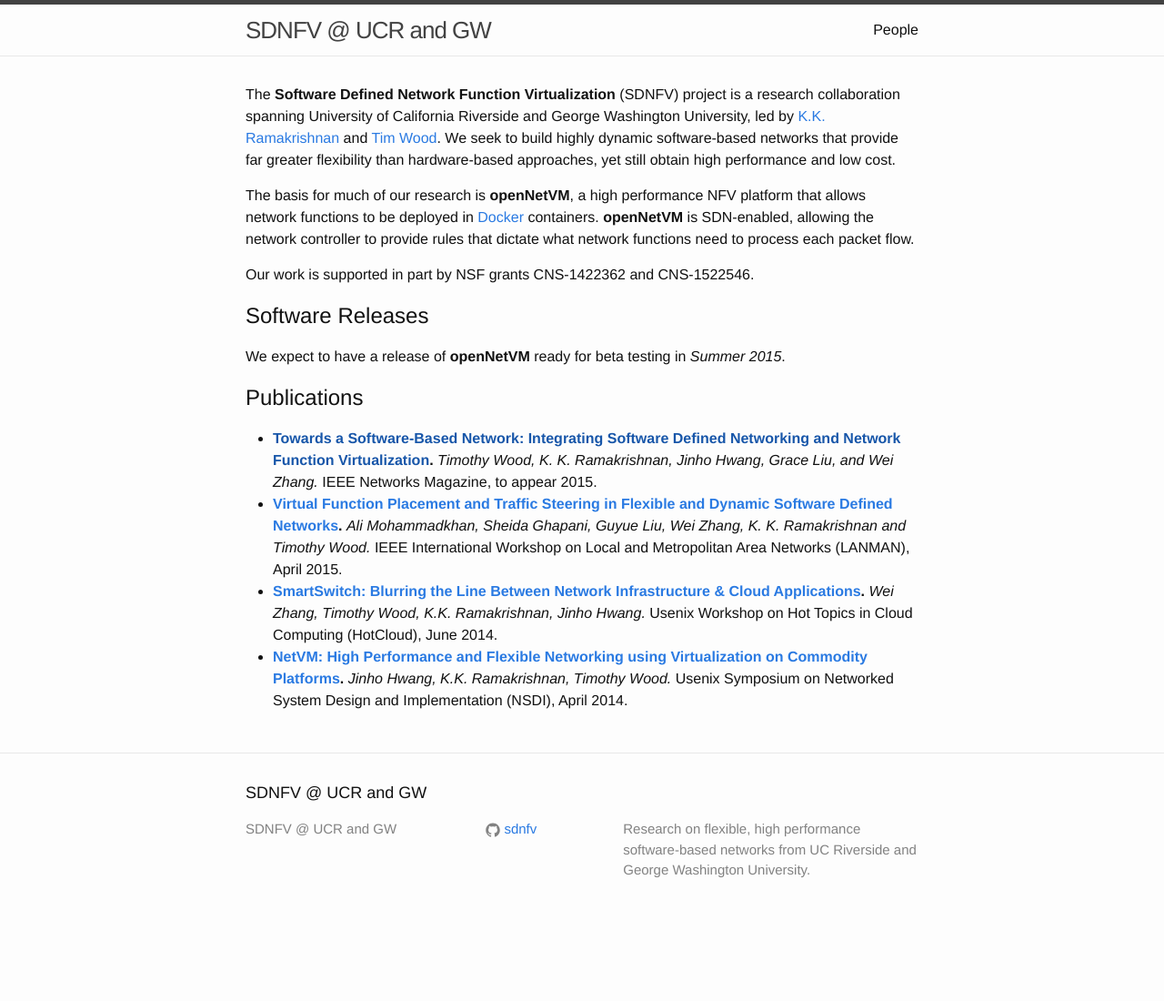
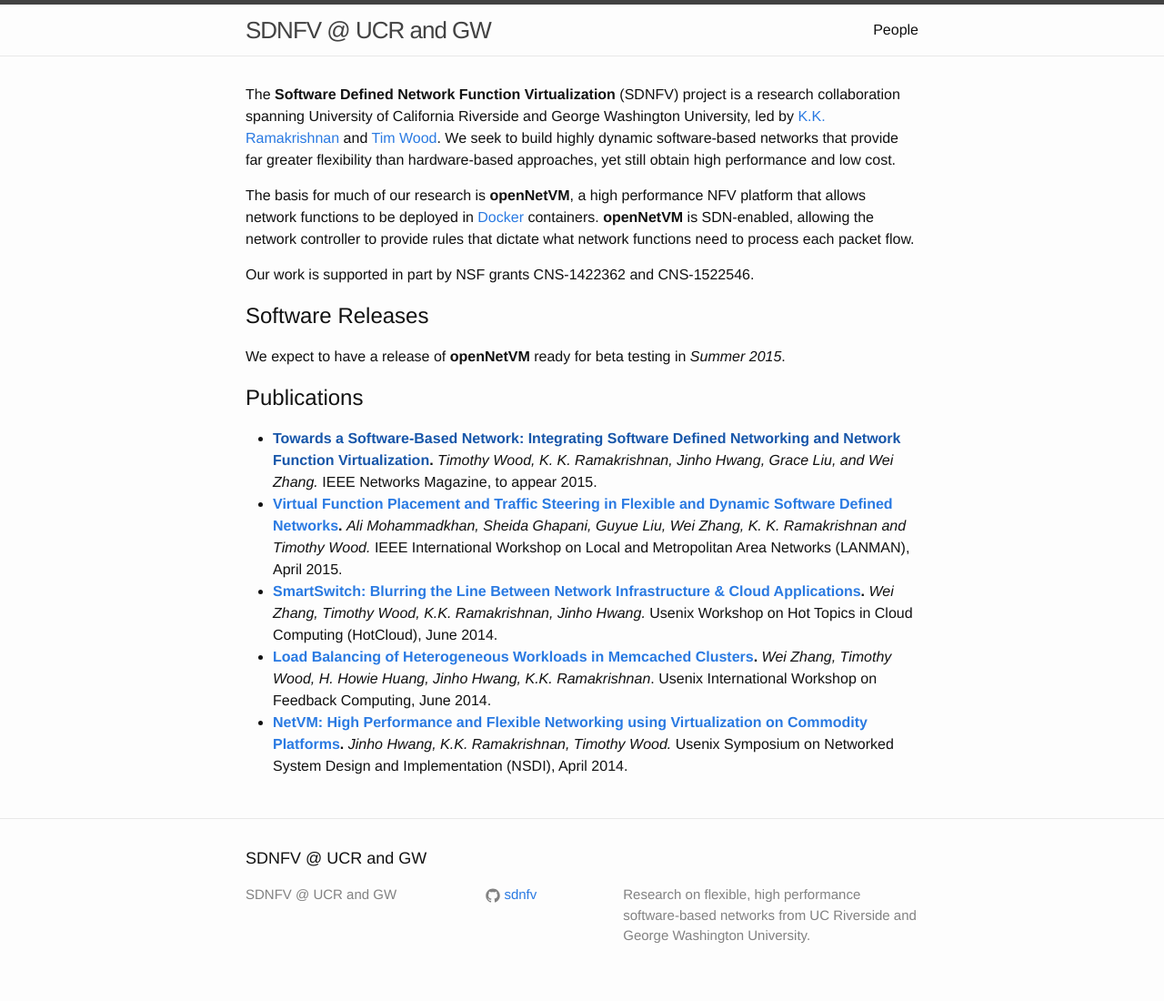
Before and after one commit to sdnfv/sdnfv.github.io, a Jekyll site: the page built from index.md, in a window 1280 px wide. Shown: the whole page at 91% size. Built offline with Jekyll 4.4.1, drawn with Linux system fonts in a browser that asks for light colours; before the commit the page ends 1028 px from its top, so only the background shows below that.

Commit message:
add cite for feedback

```diff
--- a/index.md
+++ b/index.md
@@ -14,4 +14,5 @@
   * **[Towards a Software-Based Network: Integrating Software Defined Networking and Network Function Virtualization]().** *Timothy Wood, K. K. Ramakrishnan, Jinho Hwang, Grace Liu, and Wei Zhang.* IEEE Networks Magazine, to appear 2015.
   * **[Virtual Function Placement and Traffic Steering in Flexible and Dynamic Software Defined Networks](http://faculty.cs.gwu.edu/~timwood/papers/15-LANMAN-placement.pdf).** *Ali Mohammadkhan, Sheida Ghapani, Guyue Liu, Wei Zhang, K. K. Ramakrishnan and Timothy Wood.* IEEE International Workshop on Local and Metropolitan Area Networks (LANMAN), April 2015.
   * **[SmartSwitch: Blurring the Line Between Network Infrastructure & Cloud Applications](http://faculty.cs.gwu.edu/~timwood/papers/14-HotCloud-smartswitch.pdf).** *Wei Zhang, Timothy Wood, K.K. Ramakrishnan, Jinho Hwang.* Usenix Workshop on Hot Topics in Cloud Computing (HotCloud), June 2014.
+  * **[Load Balancing of Heterogeneous Workloads in Memcached Clusters](http://faculty.cs.gwu.edu/~timwood/papers/14-Feedback-memswitch.pdf).** *Wei Zhang, Timothy Wood, H. Howie Huang, Jinho Hwang, K.K. Ramakrishnan*. Usenix International Workshop on Feedback Computing, June 2014.
   * **[NetVM: High Performance and Flexible Networking using Virtualization on Commodity Platforms](http://faculty.cs.gwu.edu/~timwood/papers/14-NSDI-netvm.pdf).** *Jinho Hwang, K.K. Ramakrishnan, Timothy Wood.* Usenix Symposium on Networked System Design and Implementation (NSDI), April 2014.
```
